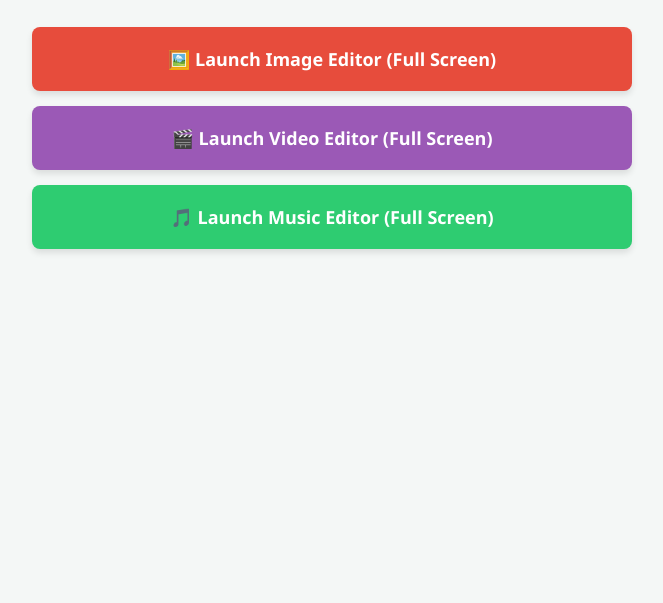
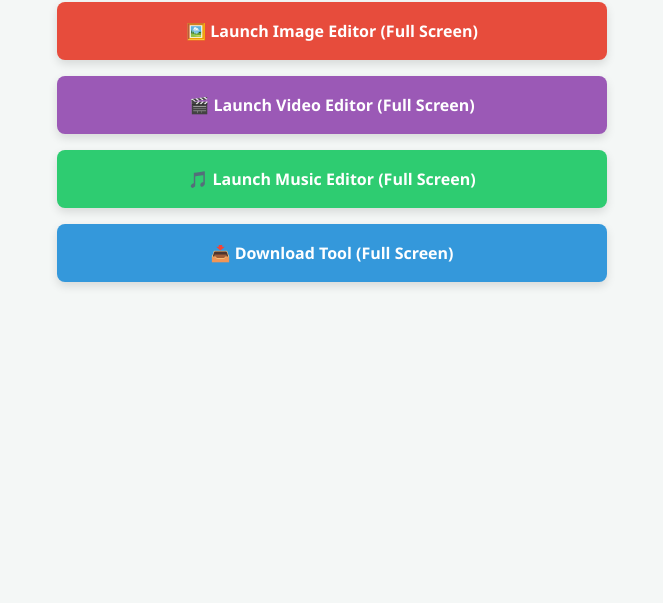
Before and after one commit to antontamsos/Table, a plain HTML site: page index.html in a window 1280 px wide. Shown: the part 197-800 px from the top of the page, without its empty margins (308-971 px from the left). Drawn offline with Linux system fonts and the light colour scheme.

Commit message:
Update index.html

```diff
--- a/index.html
+++ b/index.html
@@ -9,50 +9,55 @@
             font-family: 'Segoe UI', Tahoma, Geneva, Verdana, sans-serif;
             background-color: #f4f7f6;
             color: #333;
-            max-width: 600px;
-            margin: 100px auto;
+            max-width: 550px;
+            margin: 80px auto;
             padding: 20px;
             text-align: center;
         }
         h1 {
             color: #2c3e50;
-            margin-bottom: 40px;
+            font-size: 32px;
+            margin-bottom: 35px;
         }
-        .hub-menu {
+        .launcher-stack {
             display: flex;
             flex-direction: column;
-            gap: 15px;
+            gap: 16px;
         }
-        /* Style the tabs as massive click blocks */
-        .tool-link {
+        .launch-btn {
             display: block;
-            padding: 20px;
-            font-size: 18px;
+            width: 100%;
+            padding: 18px 24px;
+            font-size: 16px;
             font-weight: bold;
             color: white;
             text-decoration: none;
+            border: none;
             border-radius: 8px;
-            box-shadow: 0 4px 6px rgba(0,0,0,0.1);
-            transition: transform 0.2s, box-shadow 0.2s;
+            cursor: pointer;
+            box-shadow: 0 4px 10px rgba(0,0,0,0.12);
+            transition: transform 0.15s ease, filter 0.15s ease;
+            box-sizing: border-box;
         }
-        .tool-link:hover {
+        .launch-btn:hover {
             transform: translateY(-2px);
-            box-shadow: 0 6px 12px rgba(0,0,0,0.15);
+            filter: brightness(1.06);
         }
-        .image-btn { background-color: #e74c3c; }
-        .video-btn { background-color: #9b59b6; }
-        .music-btn { background-color: #2ecc71; }
+        .btn-image { background-color: #e74c3c; }
+        .btn-video { background-color: #9b59b6; }
+        .btn-music { background-color: #2ecc71; }
+        .btn-download { background-color: #3498db; }
     </style>
 </head>
 <body>
 
     <h1>Creative Editing Studio Hub</h1>
 
-    <div class="hub-menu">
-        <!-- target="_blank" forces your browser to launch this in a brand new, empty full screen tab -->
-        <a href="image.html" target="_blank" class="tool-link image-btn">🖼️ Launch Image Editor (Full Screen)</a>
-        <a href="video.html" target="_blank" class="tool-link video-btn">🎬 Launch Video Editor (Full Screen)</a>
-        <a href="music.html" target="_blank" class="tool-link music-btn">🎵 Launch Music Editor (Full Screen)</a>
+    <div class="launcher-stack">
+        <a class="launch-btn btn-image" href="image.html">🖼️ Launch Image Editor (Full Screen)</a>
+        <a class="launch-btn btn-video" href="video.html">🎬 Launch Video Editor (Full Screen)</a>
+        <a class="launch-btn btn-music" href="music.html">🎵 Launch Music Editor (Full Screen)</a>
+        <a class="launch-btn btn-download" href="download.html">📥 Download Tool (Full Screen)</a>
     </div>
 
 </body>
```
